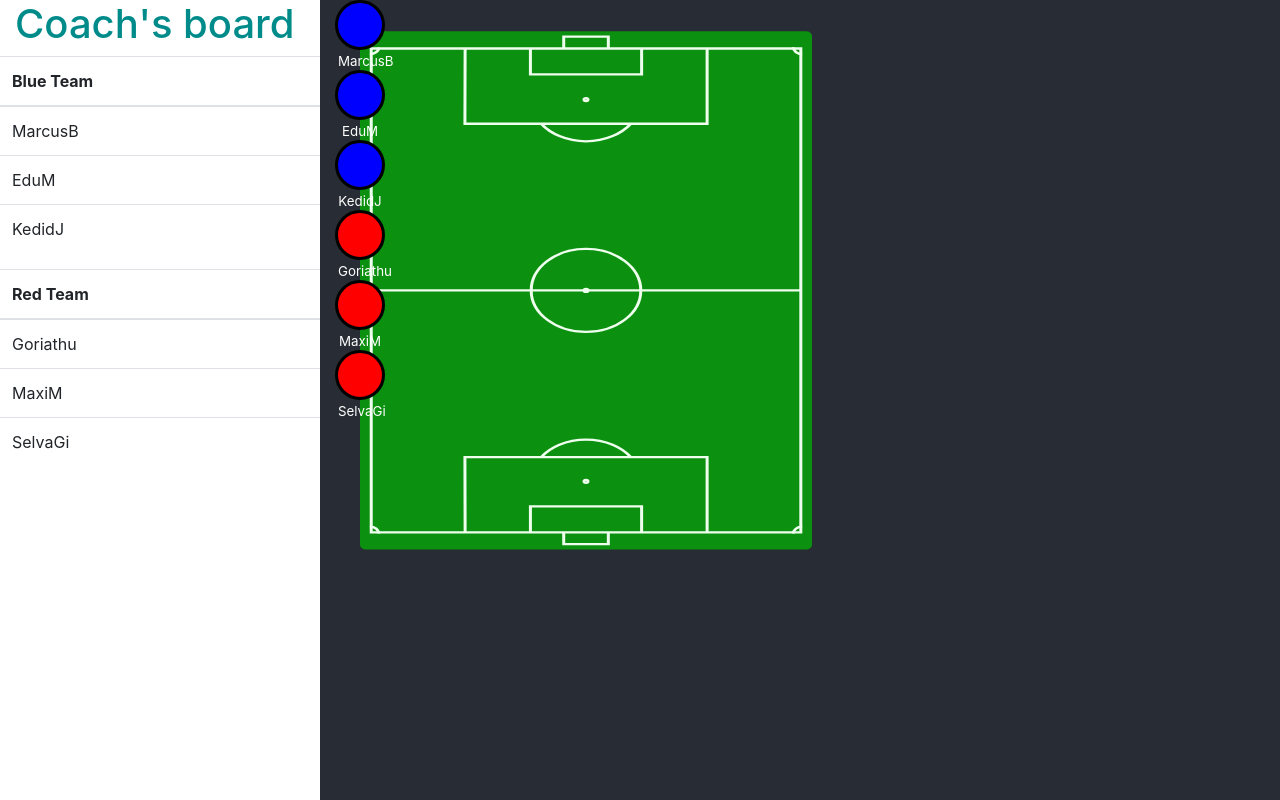
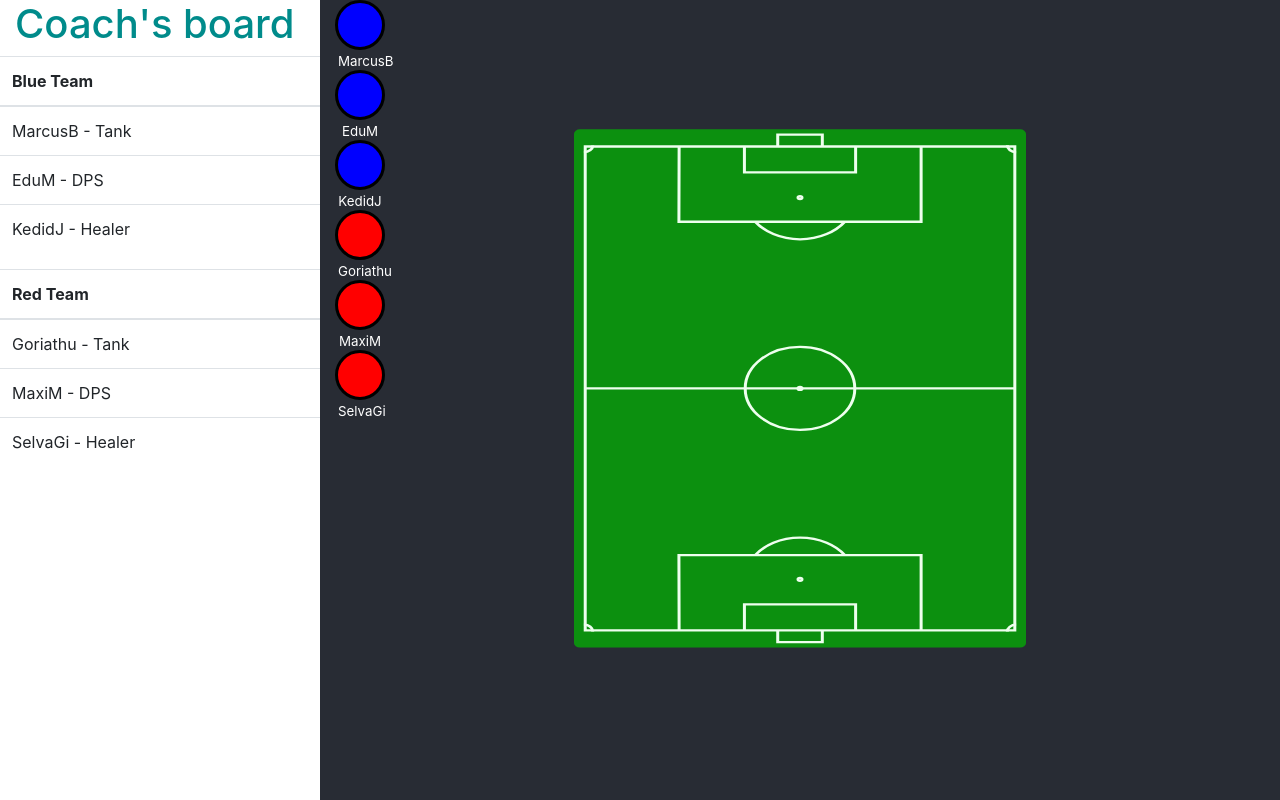
Before and after one commit to ghaserfaty/coach-challenge, a React (Create React App) app in the folder coach-app/: page / in a window 1280 px wide. Built offline with nearby package versions, Linux system fonts and the light colour scheme.

Commit message:
css updated

```diff
--- a/coach-app/src/App.css
+++ b/coach-app/src/App.css
@@ -1,5 +1,5 @@
 .field-background {
-  background-color: #282c34;
+  background: #282c34 url('./assets/Soccer_Field_Transparant.svg') no-repeat center center;
 
 }
 
--- a/coach-app/src/components/field/field.css
+++ b/coach-app/src/components/field/field.css
@@ -1,9 +1,8 @@
 .field{
     height:570px;
-    background: url('../../assets/Soccer_Field_Transparant.svg') no-repeat center center fixed;
     text-align: center;
     min-height: 100vh;
     color: white;
-    background-position: 360px -40px;
+
 
 }
--- a/coach-app/src/components/playersList/playerList.js
+++ b/coach-app/src/components/playersList/playerList.js
@@ -9,7 +9,7 @@ const renderRows = (players,team) => {
   return ps.map((p) => {
     return (
       <tr key={p.id}>
-        <td>{p.name}</td>
+        <td>{p.name} - {p.role ? p.role.name : ''}</td>
       </tr>
     )
  })
```
